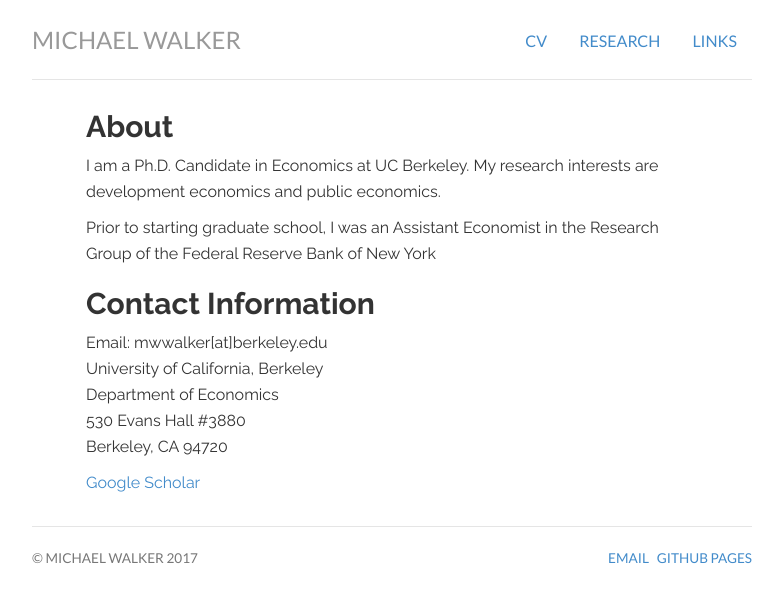
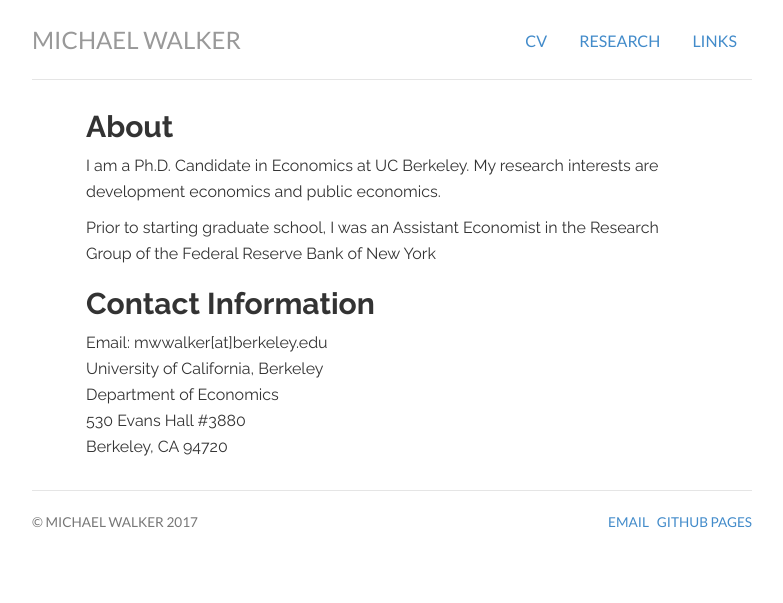
Before and after one commit to mwwalker/mwwalker.github.io, a Jekyll site: the page built from about/index.html, in a window 1280 px wide. Shown: the top 603 px of the page, without its empty margins (248-1031 px from the left). Built offline with Jekyll 4.4.1, drawn with Linux system fonts in a browser that asks for light colours; nearby versions of some CDN libraries; library files that are not in the unit come from our copies.

Commit message:
Commenting out google scholar link - at some point update

```diff
--- a/about/index.html
+++ b/about/index.html
@@ -15,6 +15,6 @@ title: About Me
       530 Evans Hall #3880<br>
       Berkeley, CA 94720</p>
 
-	  <a href="https://scholar.google.com/citations?user=lMxObJ0AAAAJ&hl=en&authuser=1"> Google Scholar</a>
+	  <!--<a href="https://scholar.google.com/citations?user=lMxObJ0AAAAJ&hl=en&authuser=1"> Google Scholar</a> -->
 
 </div>
```
